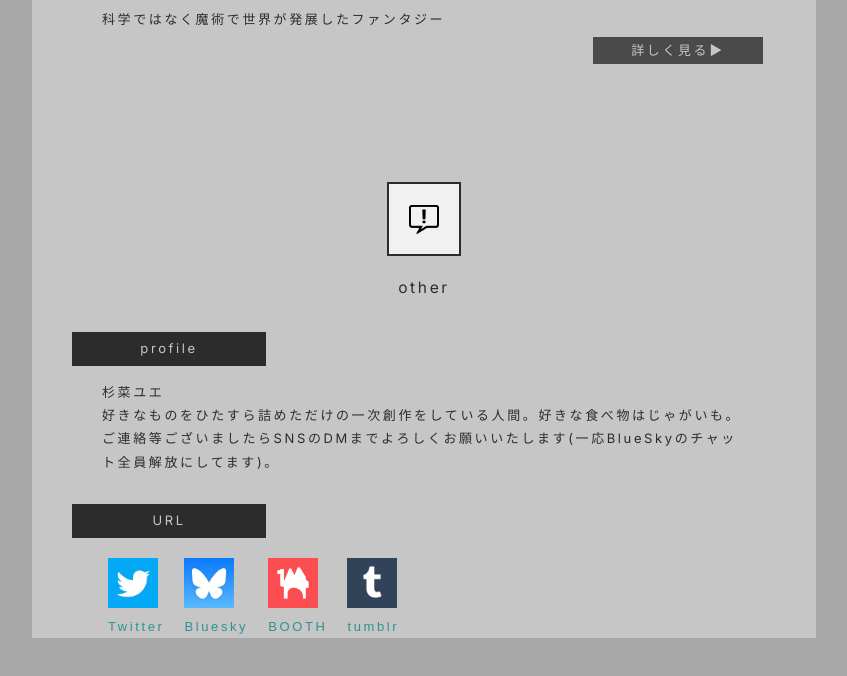
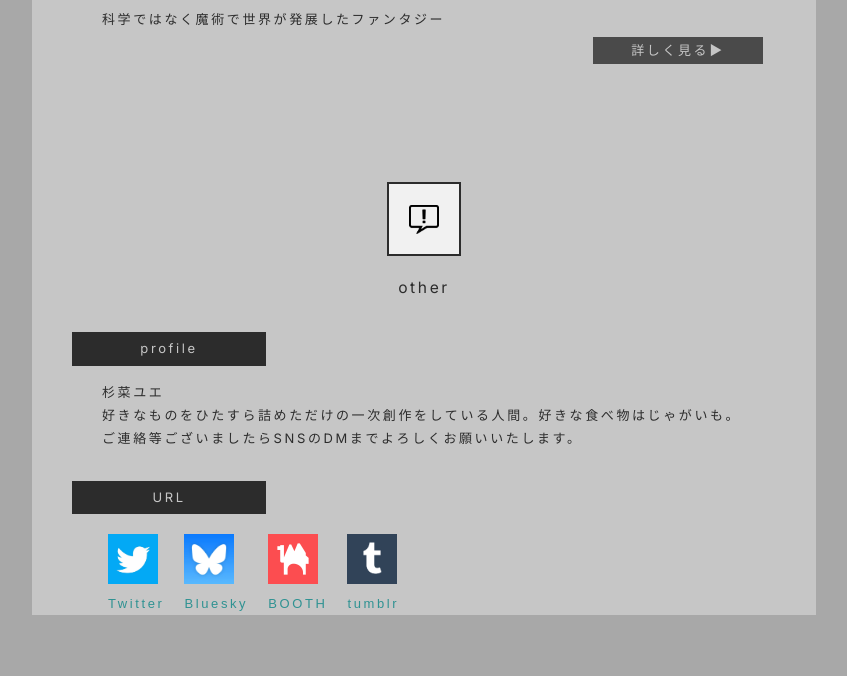
Before and after one commit to suginayue/otogidou, a plain HTML site: page index.html in a window 1280 px wide. Shown: the part 2811-3487 px from the top of the page, without its empty margins (216-1063 px from the left). Drawn offline with nearby package versions, Linux system fonts and the light colour scheme.

Commit message:
Update index.html

```diff
--- a/index.html
+++ b/index.html
@@ -100,7 +100,7 @@
 
         <h4>杉菜ユエ<br>
             好きなものをひたすら詰めただけの一次創作をしている人間。好きな食べ物はじゃがいも。<br>
-            ご連絡等ございましたらSNSのDMまでよろしくお願いいたします(一応BlueSkyのチャット全員解放にしてます)。</h4>
+            ご連絡等ございましたらSNSのDMまでよろしくお願いいたします。</h4>
         <h3><span>URL</span></h3>
         <ul class="bkmList space">
             <li><img src="img/Twitter.jpeg" width="50" height="50"><br>
```
